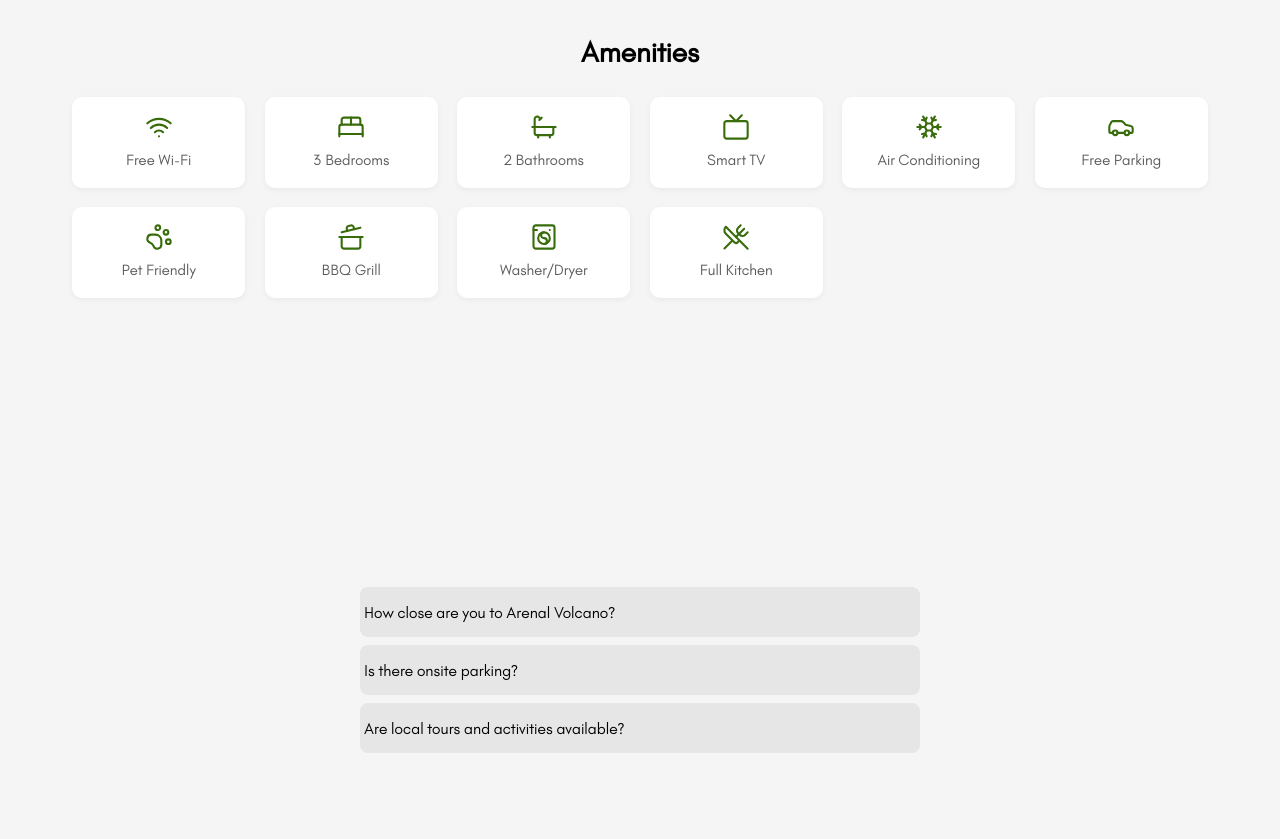
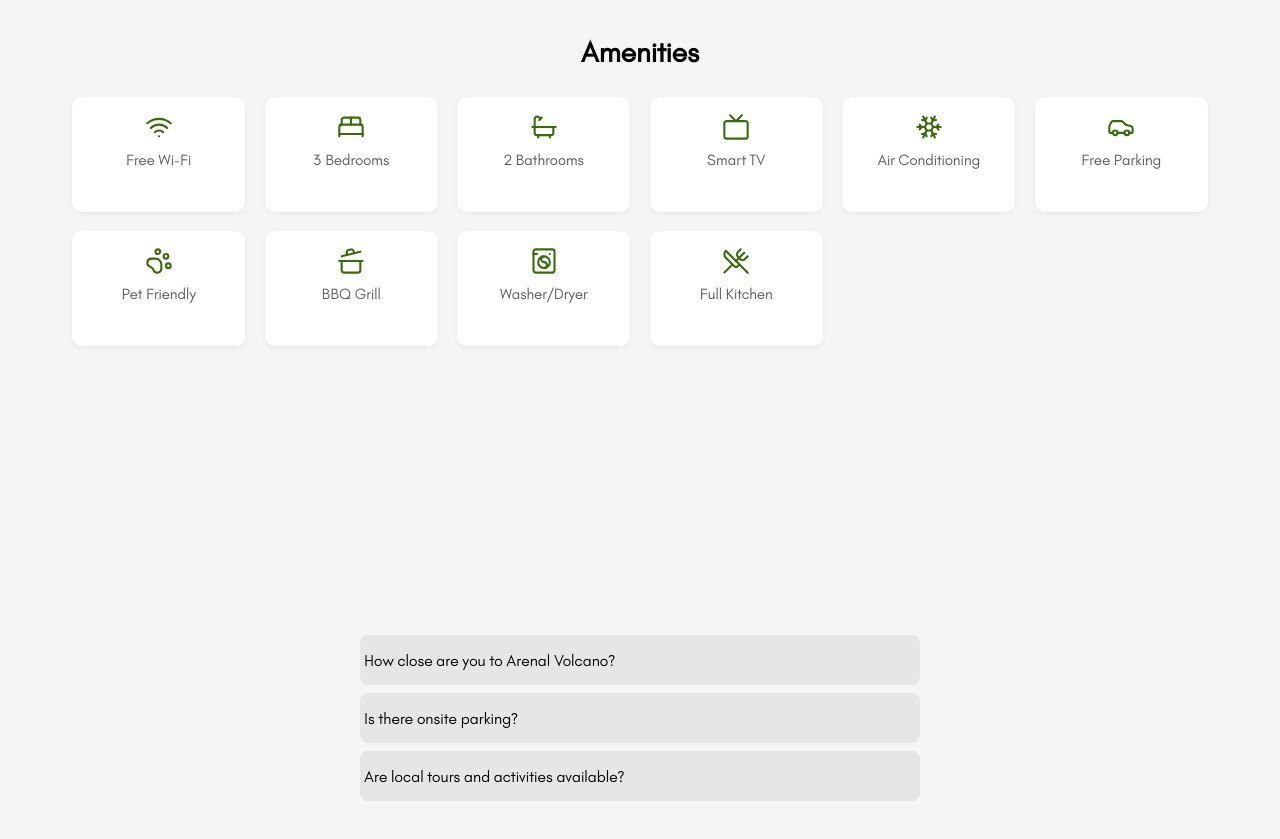
Before and after one commit to lunalabscr/echo-frontend, a React (Vite) app: page / in a window 1280 px wide. Shown: the part 2450-3289 px from the top of the page. Built offline with nearby package versions, Linux system fonts and the light colour scheme.

Commit message:
Update Amenities.module.scss

```diff
--- a/src/components/amenities/Amenities.module.scss
+++ b/src/components/amenities/Amenities.module.scss
@@ -27,6 +27,7 @@
     flex-direction: column;
     align-items: center;
     text-align: center;
+    min-height: 115px;
     gap: 0.5rem;
     box-shadow: 0 2px 6px rgba(0, 0, 0, 0.05);
 
```
